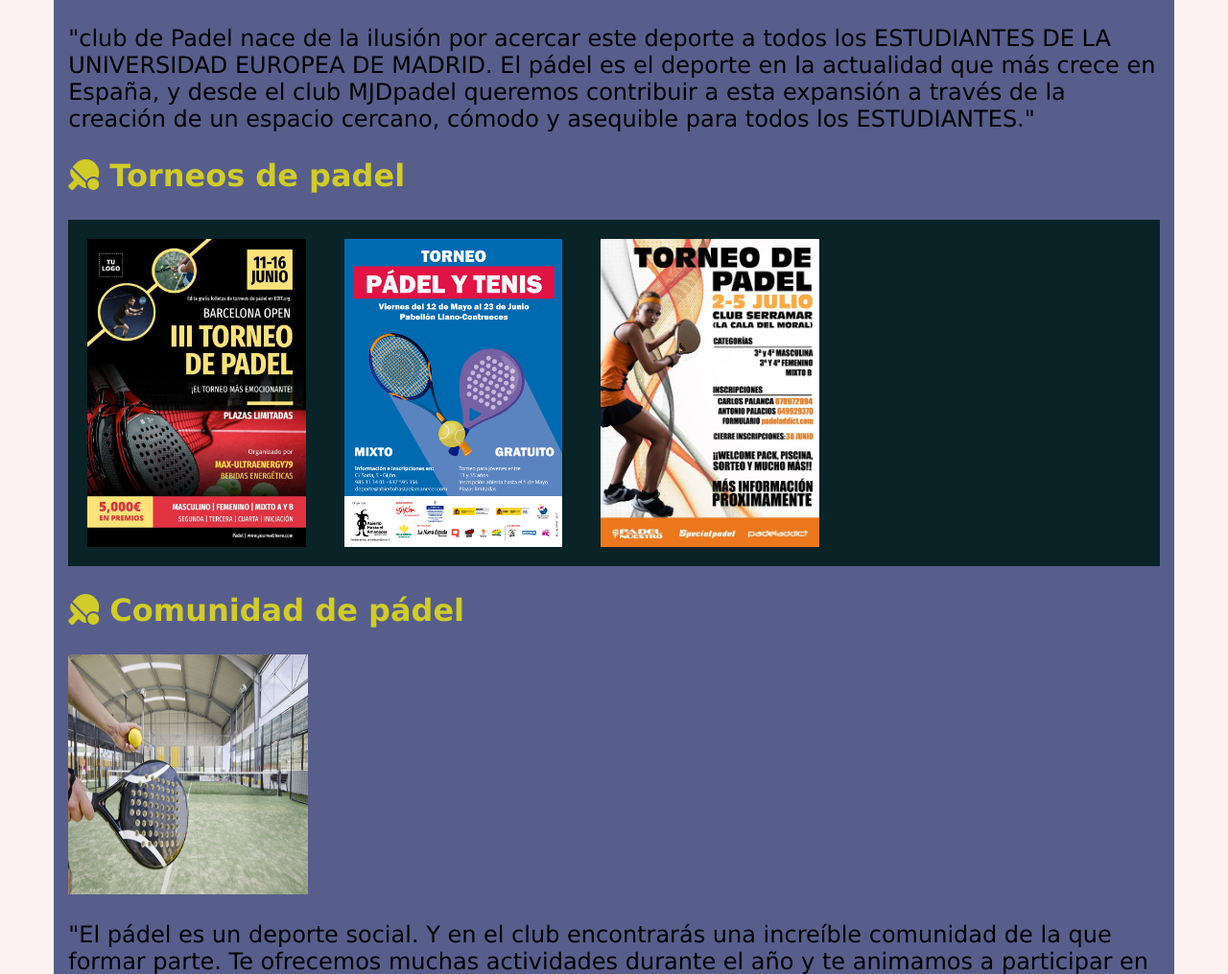
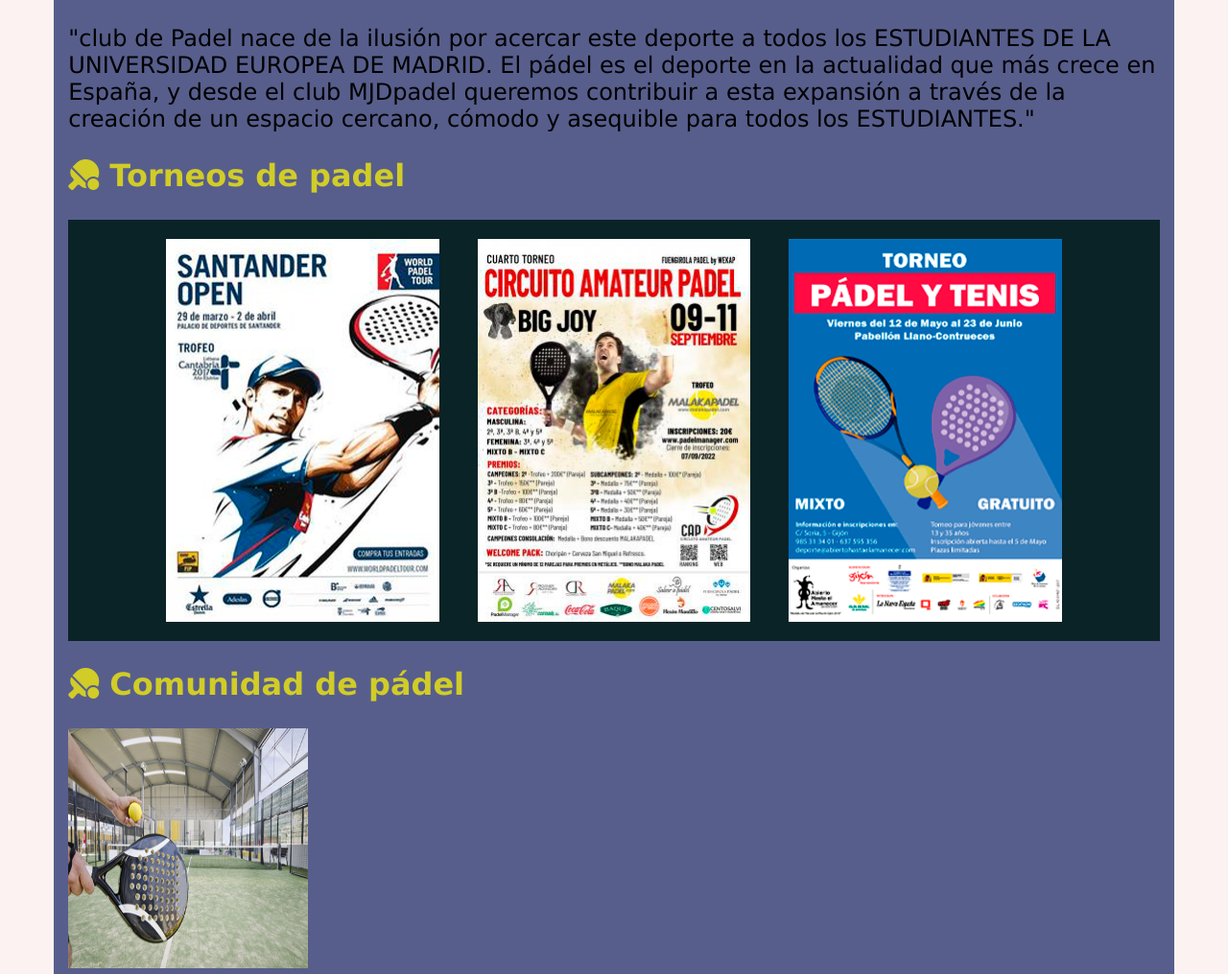
Before and after one commit to guti10x/PadelWebClub, a PHP site: page /ProyectoFinal.html in a window 1280 px wide. Shown: the part 1070-2085 px from the top of the page at 96% size. Run offline with PHP 8.4, Linux system fonts and the light colour scheme; some libraries are stand-ins or nearby versions.

Commit message:
redimensión imagenes carrusel

```diff
--- a/ProyectoFinal.html
+++ b/ProyectoFinal.html
@@ -35,14 +35,14 @@
 
 
         <h2><i class="fa-sharp fa-solid fa-table-tennis-paddle-ball"></i> Torneos de padel</h2>
-
         <div class="torneos">
-            <img src="_imagines/torneos/cartel1.jpg" id="torneo1"  class="torneo" alt="torneo padel">
-            <img src="_imagines/torneos/cartel2.jpg" id="torneo2"  class="torneo" alt="torneo padel">
-            <img src="_imagines/torneos/cartel3.jpg" id="torneo3"  class="torneo" alt="torneo padel">
+            <img src="_imagines/torneos/cartel1.png" id="torneo1"  class="torneo" alt="torneo padel">
+            <img src="_imagines/torneos/cartel2.png" id="torneo2"  class="torneo" alt="torneo padel">
+            <img src="_imagines/torneos/cartel3.png" id="torneo3"  class="torneo" alt="torneo padel">
+        </div>
+        <div class="infoTorneo">
 
         </div>
-
 
 
         <div class="caja_texto"><h2><i class="fa-sharp fa-solid fa-table-tennis-paddle-ball"></i> Comunidad de pádel </h2>
--- a/css/my-style.css
+++ b/css/my-style.css
@@ -117,9 +117,9 @@ footer .copy{
   display: flex;
   flex-direction: row;
   flex-wrap: wrap;
-  justify-content: flex-start;
+  justify-content: center;
 }
 .torneo{
-  width: 20%;
+  width: 25%;
   margin: 20px;
 }
--- a/js/script.js
+++ b/js/script.js
@@ -1,4 +1,4 @@
-let arrayImagenes =["_imagines/torneos/cartel1.jpg","_imagines/torneos/cartel2.jpg","_imagines/torneos/cartel3.jpg","_imagines/torneos/cartel4.jpg","_imagines/torneos/cartel5.jpg","_imagines/torneos/cartel6.jpg","_imagines/torneos/cartel7.jpg","_imagines/torneos/cartel8.jpg","_imagines/torneos/cartel9.jpg"];
+let arrayImagenes =["_imagines/torneos/cartel1.png","_imagines/torneos/cartel2.png","_imagines/torneos/cartel3.png","_imagines/torneos/cartel4.png","_imagines/torneos/cartel5.jpg","_imagines/torneos/cartel6.png","_imagines/torneos/cartel7.png","_imagines/torneos/cartel8.png","_imagines/torneos/cartel9.png"];
 let index=0;
 
 function iterarImagen(){
```
Also changed, not shown: _imagines/torneos/cartel1.jpg (deleted), _imagines/torneos/cartel1.png (added), _imagines/torneos/cartel2.jpg (deleted), _imagines/torneos/cartel2.png (added), _imagines/torneos/cartel3.jpg (deleted), _imagines/torneos/cartel3.png (added), _imagines/torneos/cartel4.jpg (deleted), _imagines/torneos/cartel4.png (added), _imagines/torneos/cartel5.jpg, _imagines/torneos/cartel6.jpg (deleted), _imagines/torneos/cartel6.png (added), _imagines/torneos/cartel7.jpg (deleted), _imagines/torneos/cartel7.png (added), _imagines/torneos/cartel8.jpg (deleted), 3 more files.
